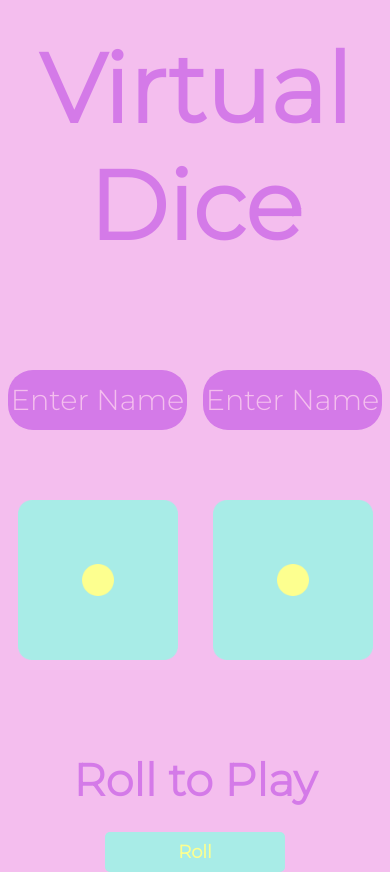
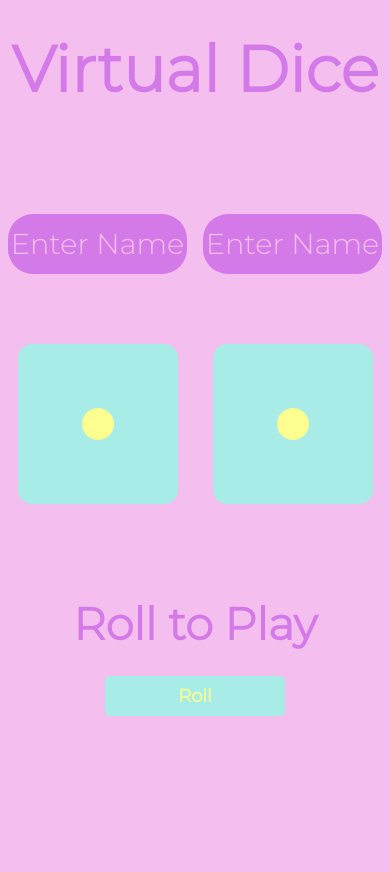
Before and after one commit to nithin-gith/DiceGame, a plain HTML site: page index.html in a window 390 px wide. After the commit the page ends 844 px from the top, so only its background shows below. Drawn offline with Linux system fonts and the light colour scheme; a web font is replaced by a local one.

Commit message:
font size changed for responsive

```diff
--- a/styles.css
+++ b/styles.css
@@ -3,13 +3,15 @@ body{
     margin: 0px;
 }
 .heading{
-    font-size: 6em;
+    font-size: 4em;
     margin: 0px auto 0px;
     text-align: center;
     padding:30px 0px 100px 0px;
     font-family: 'Montserrat', sans-serif;
     color: #D47AE8;
+    size-adjust: small;
 }
+
 h1{
     margin:0px;
 }
```
